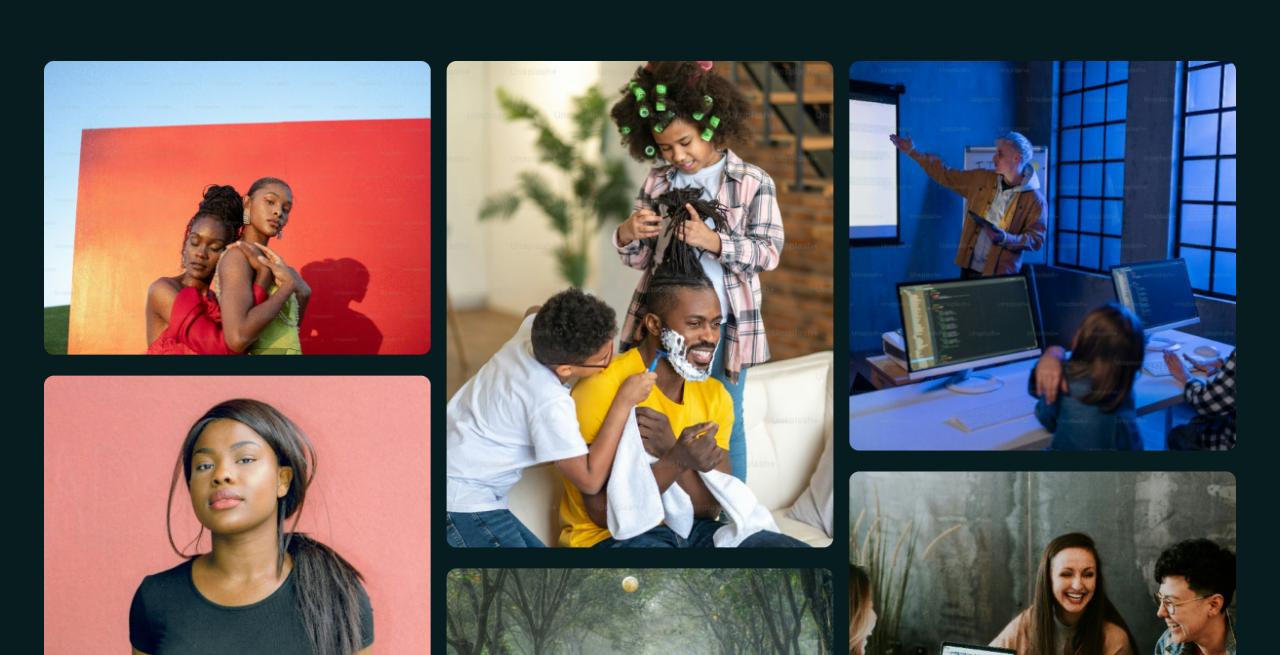
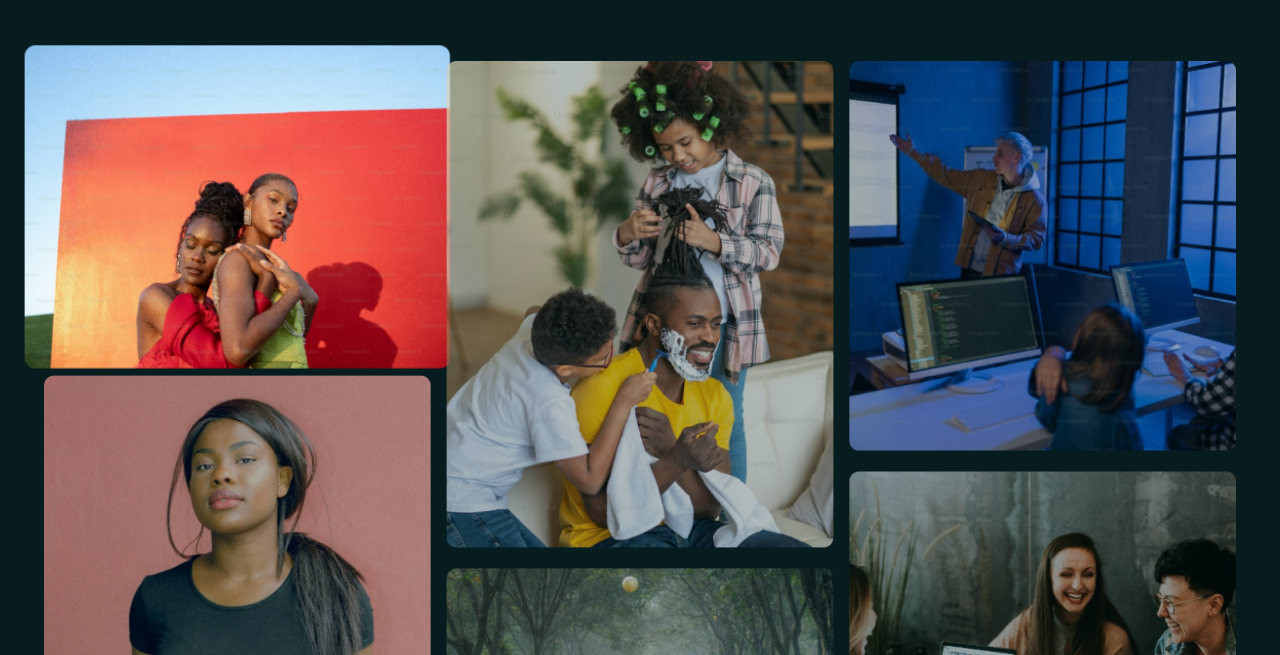
Before and after one commit to cleoivvy/week5, a website: page project/index.html in a window 1280 px wide. In both pictures the pointer is over the picture 237 px from the left and 362 px from the top of the page. Shown: the part 145-800 px from the top of the page. Drawn offline with Linux system fonts and the light colour scheme; files whose address does not match are found by name.

Commit message:
fix:modify the changes

```diff
--- a/project/style.css
+++ b/project/style.css
@@ -62,5 +62,12 @@ span{
 .gallery .image-gallery .col img{
     width: 100%;
     padding-bottom: 20px;
+    transition:transform 1s ease;
+    opacity:0.7;
+}
+.gallery .image-gallery .col img:hover{
+    transform: scale(1.1);
+    opacity: 1;
+    transform: 1s ease;
 }
 /*------------------RESPONSIVE DESIGN------------------*/
```
